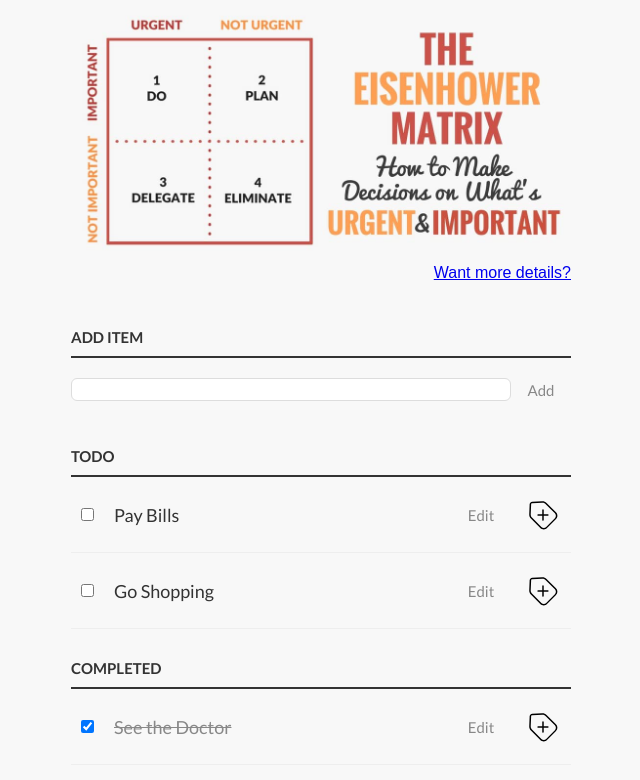
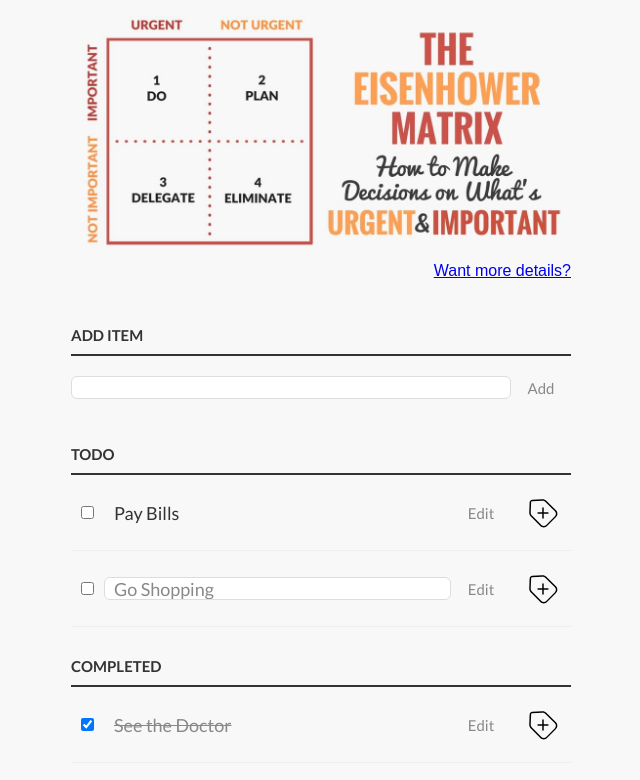
Before and after one commit to aoneban/clean-code, a plain HTML site: page index.html in a window 1280 px wide. Both pictures are taken after a click on the button "Save". Shown: the whole page, without its empty margins (319-959 px from the left). Drawn offline with Linux system fonts and the light colour scheme.

Commit message:
fix: fixing small bags

```diff
--- a/app.js
+++ b/app.js
@@ -33,7 +33,7 @@ var createNewTaskElement=function(taskString){
     var deleteButtonImg=document.createElement("img");//delete button image
 
     label.innerText=taskString;
-    label.className='task';
+    label.className="task";
 
     //Each elements, needs appending
     checkBox.type="checkbox";
@@ -44,7 +44,7 @@ var createNewTaskElement=function(taskString){
     editButton.className="edit";
 
     deleteButton.className="delete";
-    deleteButtonImg.src='./remove.svg';
+    deleteButtonImg.src="./remove.svg";
     deleteButton.appendChild(deleteButtonImg);
 
 
@@ -85,7 +85,7 @@ var editTask=function(){
     var editInput=listItem.querySelector('input[type=text]');
     var label=listItem.querySelector("label");
     var editBtn=listItem.querySelector(".edit");
-    var containsClass=listItem.classList.contains("editMode");
+    var containsClass=listItem.classList.contains("edit-mode");
     //If class of the parent is .editmode
     if(containsClass){
 
--- a/index.html
+++ b/index.html
@@ -14,7 +14,7 @@
       <div class="info">
         <a class="more-info" href="https://goal-life.com/page/method/matrix-eisenhower">
         <img src="./eisenhower-matrix.jpg" alt="eisenhower-matrix">
-          Want more details&#63;
+          Want more details?
         </a>
       </div>
     </header>
@@ -36,7 +36,7 @@
             <button class="edit">Edit</button>
             <button class="delete"><img src="./remove.svg" alt=""></button>
           </li>
-          <li class="editMode">
+          <li class="edit-mode">
             <input type="checkbox">
             <label class="task">Go Shopping</label>
             <input type="text" value="Go Shopping" class="task">
--- a/style.css
+++ b/style.css
@@ -16,7 +16,8 @@ body {
     width: 100%;
 }
 
-.info .more-info {
+.info,
+.more-info {
     font-family: fantasy, cursive;
 }
 
@@ -133,7 +134,7 @@ li > label {
 }
 
 li > input[type="text"] {
-    width: 226px
+    width: 226px;
 }
 
 button.delete img {
@@ -159,12 +160,12 @@ ul li input[type="text"] {
     display: none;
 }
 
-ul li.editMode input[type="text"] {
+ul li.edit-mode input[type="text"] {
     display: inline-block;
     width: 224px;
 }
 
-ul li.editMode label {
+ul li.edit-mode label {
     display: none;
 }
 
```
